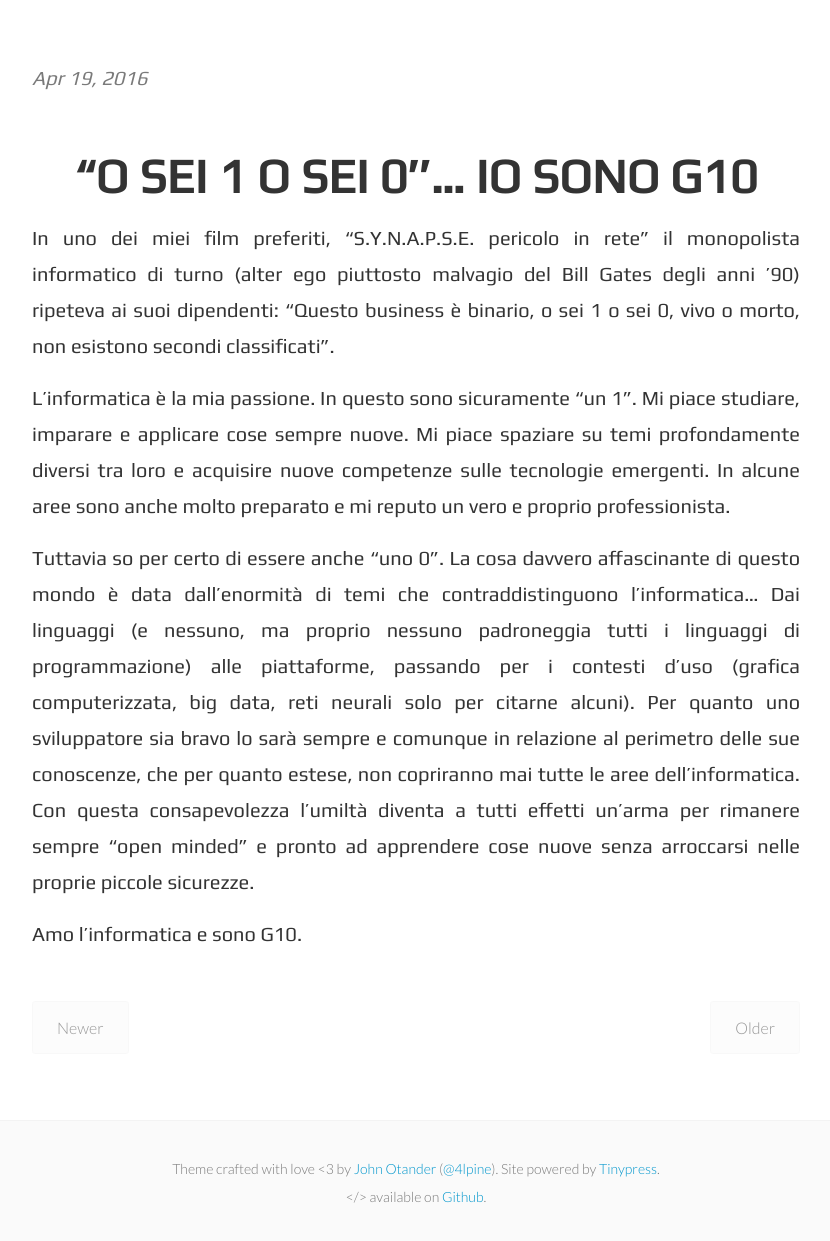
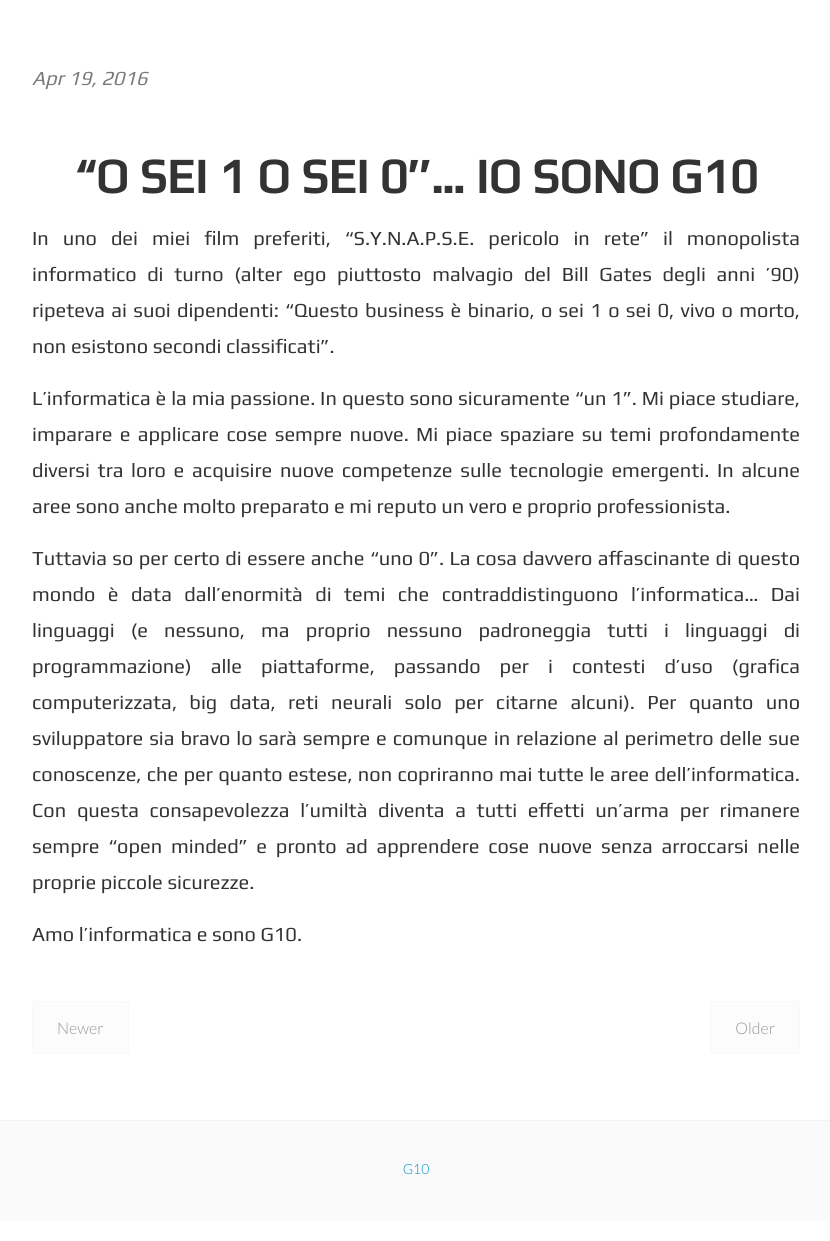
Before and after one commit to zuologio/zuologio.github.io, a Jekyll site: the page built from index.html, in a window 1280 px wide, cut to the strip 248-1489 px from the top of the page. Shown: the whole strip, without its empty margins (224-1054 px from the left). Built offline with Jekyll 4.4.1, drawn with Linux system fonts in a browser that asks for light colours; the list of posts is cut into pages by our own code.

Commit message:
Update footer.html

```diff
--- a/_includes/footer.html
+++ b/_includes/footer.html
@@ -2,8 +2,7 @@
   <div class="p2 wrap">
     <div class="measure mt1 center">
       <small>
-        Theme crafted with love &lt;3 by <a href="http://johnotander.com">John Otander</a> (<a href="https://twitter.com/4lpine">@4lpine</a>). Site powered by <a href="https://tinypress.co/">Tinypress</a>.<br>
-        &lt;/&gt; available on <a href="https://github.com/johnotander/pixyll.git">Github</a>.
+        <a href="http://g10.me">G10</a>
       </small>
     </div>
   </div>
```
